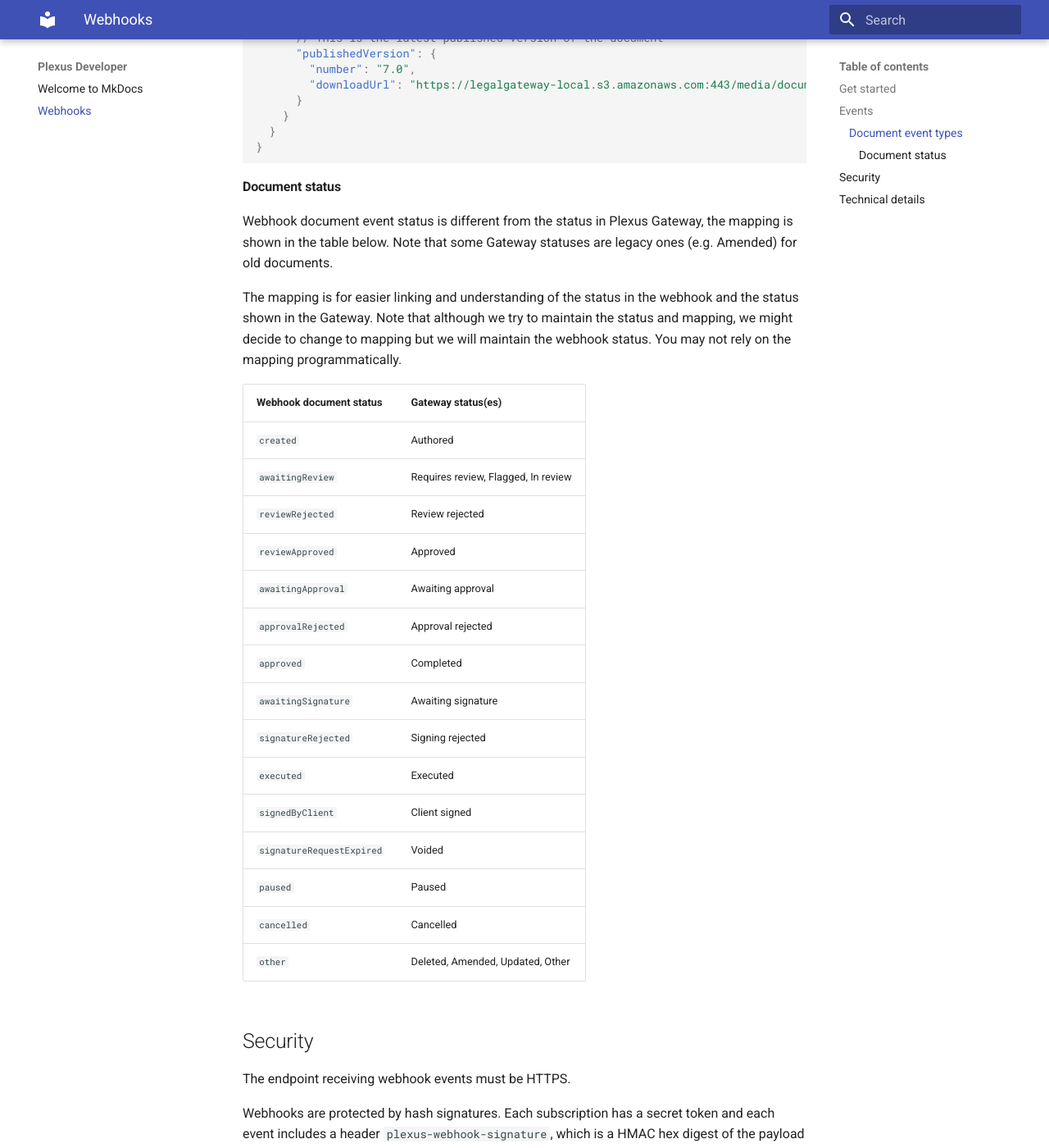
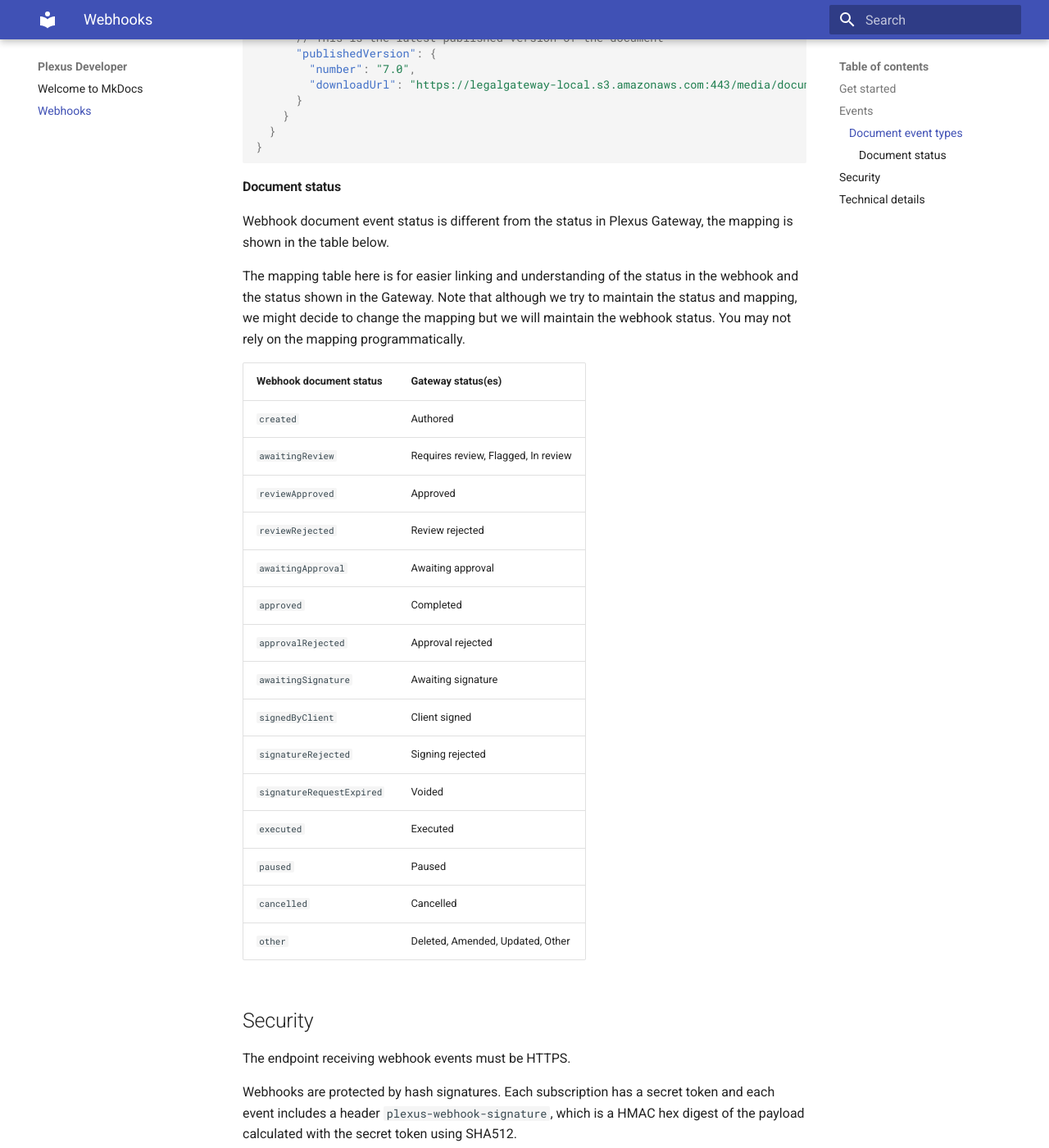
Before and after one commit to Plexlogic/developer, an MkDocs documentation site: the page built from docs/webhooks.md, in a window 1280 px wide and 1400 px high, scrolled down 1961 px. Shown: the whole window at 82% size. Built offline with MkDocs 1.6.1 and Material for MkDocs 9.7.7, drawn with Linux system fonts in a browser that asks for light colours; some of the changed text lies outside the part shown.

Commit message:
Reorder webhook document statuses

```diff
--- a/docs/webhooks.md
+++ b/docs/webhooks.md
@@ -98,24 +98,24 @@ Document event types share the same payload format.
 
 #### Document status
 
-Webhook document event status is different from the status in Plexus Gateway, the mapping is shown in the table below. Note that some Gateway statuses are legacy ones (e.g. Amended) for old documents.
+Webhook document event status is different from the status in Plexus Gateway, the mapping is shown in the table below.
 
-The mapping is for easier linking and understanding of the status in the webhook and the status shown in the Gateway. Note that although we try to maintain the status and mapping, we might decide to change to mapping but we will maintain the webhook status. You may not rely on the mapping programmatically.
+The mapping table here is for easier linking and understanding of the status in the webhook and the status shown in the Gateway. Note that although we try to maintain the status and mapping, we might decide to change the mapping but we will maintain the webhook status. You may not rely on the mapping programmatically.
 
 | Webhook document status | Gateway status(es) |
 | --- | --- |
 | `created` | Authored |
 | `awaitingReview` | Requires review, Flagged, In review |
+| `reviewApproved` | Approved |
 | `reviewRejected` | Review rejected |
-| `reviewApproved` | Approved |
 | `awaitingApproval` | Awaiting approval |
+| `approved` | Completed |
 | `approvalRejected` | Approval rejected |
-| `approved` | Completed |
 | `awaitingSignature` | Awaiting signature |
+| `signedByClient` | Client signed |
 | `signatureRejected` | Signing rejected |
+| `signatureRequestExpired` | Voided |
 | `executed` | Executed |
-| `signedByClient` | Client signed |
-| `signatureRequestExpired` | Voided |
 | `paused` | Paused |
 | `cancelled` | Cancelled |
 | `other` | Deleted, Amended, Updated, Other |
```
Also changed, not shown: other parts of docs/webhooks.md (+1 -1 lines).
